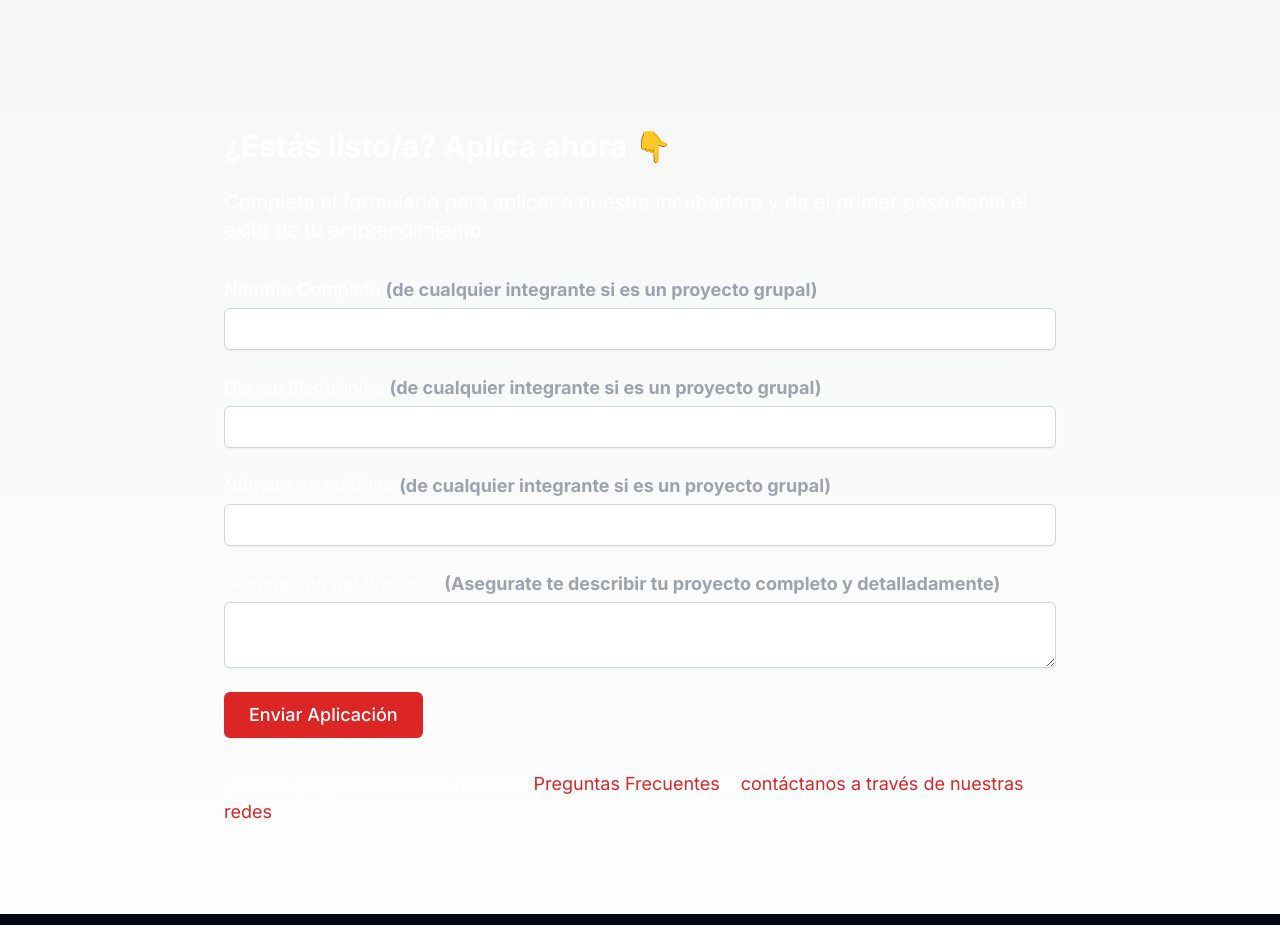
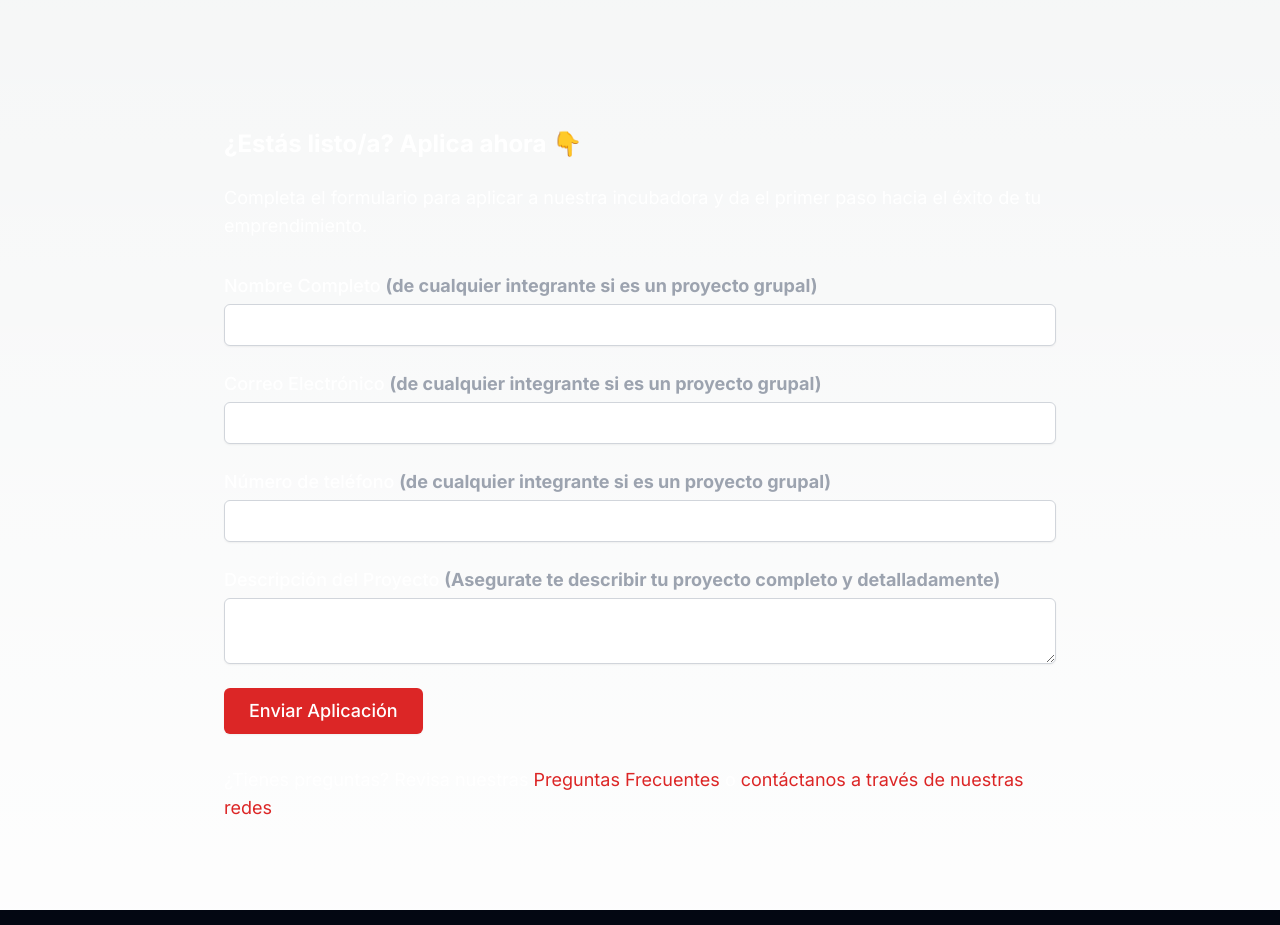
Before and after one commit to JoseanG24/Business-Incubator-Landing-Page, a Next.js app: page / in a window 1280 px wide. Shown: the part 3860-4785 px from the top of the page. Built offline with nearby package versions, Linux system fonts and the light colour scheme; a web font is replaced by a local one.

Commit message:
second commit on these files, fixed minor mistakes

```diff
--- a/app/components/Apply.tsx
+++ b/app/components/Apply.tsx
@@ -30,10 +30,10 @@ const ApplyNow = () => {
 
   return (
     <div className="text-white max-w-4xl mx-auto p-8 rounded-lg mb-14">
-      <h2 className="text-3xl font-bold mb-6 text-left">
+      <h2 className="text-2xl font-bold mb-6 text-left">
         ¿Estás listo/a? Aplica ahora 👇
       </h2>
-      <p className="text-xl mb-8 text-left">
+      <p className="text-lg mb-8 text-left">
         Completa el formulario para aplicar a nuestra incubadora y da el primer
         paso hacia el éxito de tu emprendimiento.
       </p>
--- a/app/components/NavBar.tsx
+++ b/app/components/NavBar.tsx
@@ -143,7 +143,7 @@ const Navbar = () => {
                   Blog y Noticias
                 </button>
               </Link>
-              <Link href="#contact">
+              <Link href="#footer">
                 <button className="block text-left px-3 py-2 rounded-md text-base font-medium hover:text-gray-200 hover:bg-red-800 transition-colors ease-in-out w-auto underline">
                   Contáctanos
                 </button>
```
